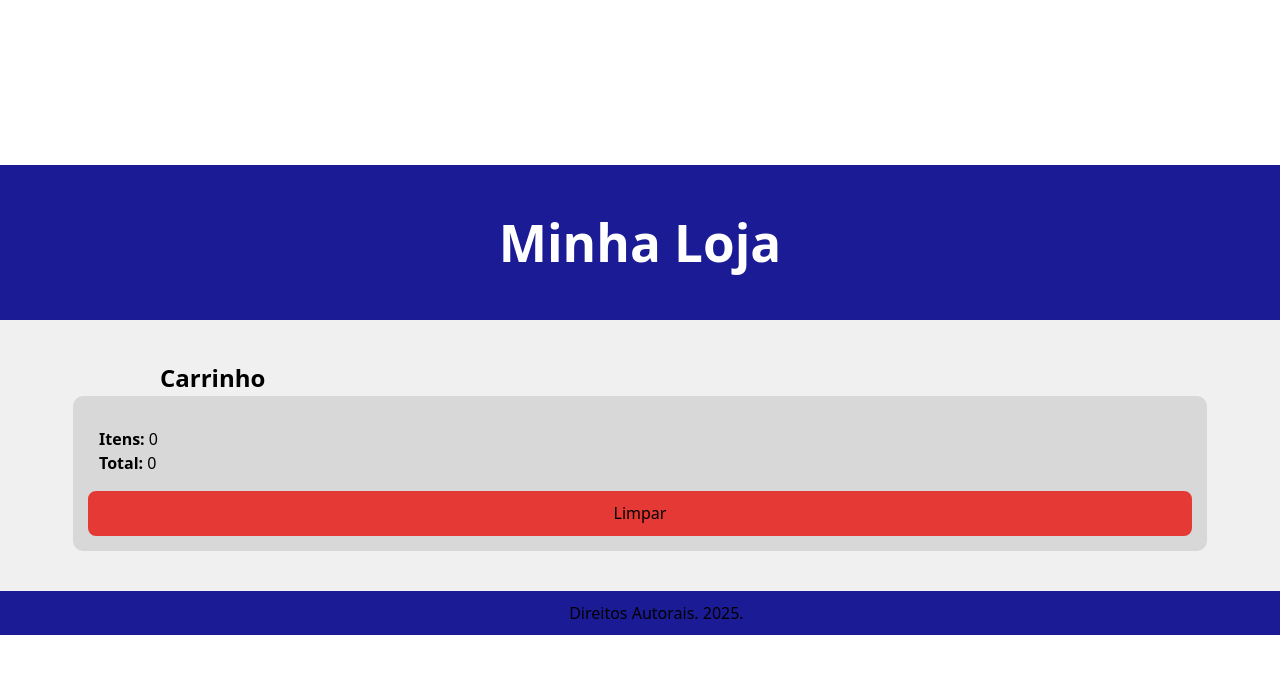
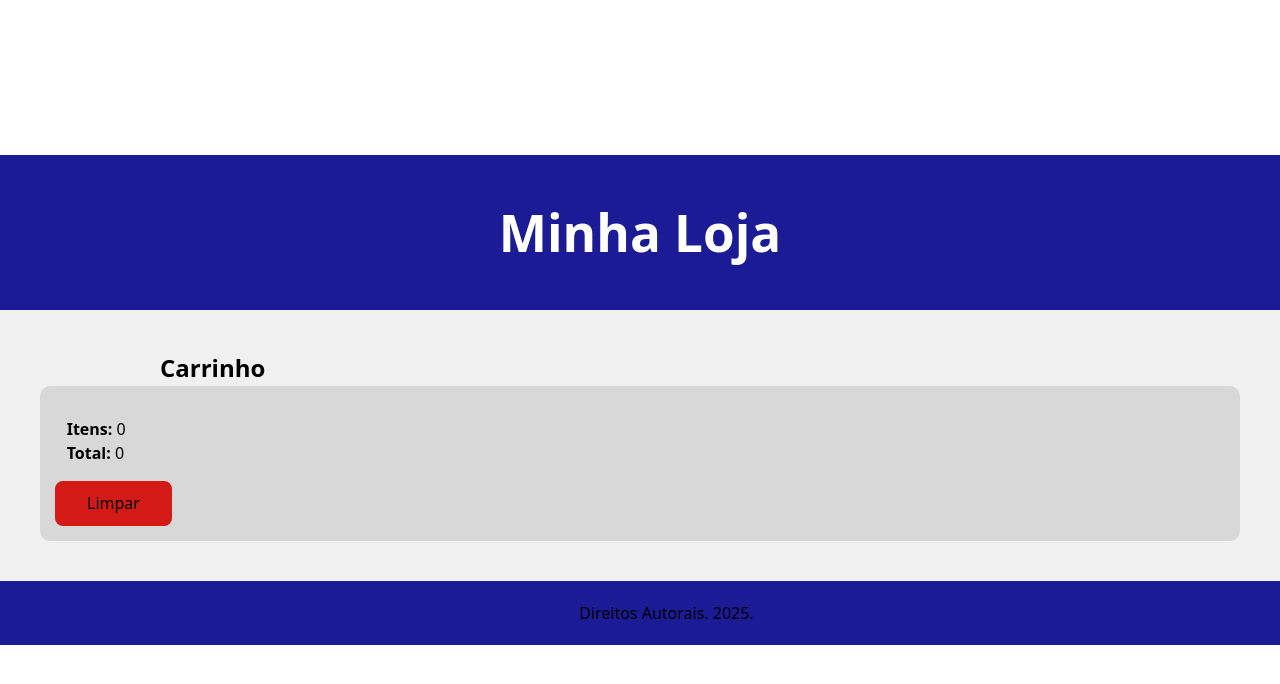
Before and after one commit to INARI18/T1-PW, a React (Vite) app: page /cart in a window 1280 px wide. Shown: the top 684 px of the page. Built offline with nearby package versions, Linux system fonts and the light colour scheme.

Commit message:
feat: adicionado funcao excluir produto do cart, layout: ajeitado Cart_item, layout: alterado delete button

```diff
--- a/src/App.jsx
+++ b/src/App.jsx
@@ -42,14 +42,28 @@ export default function App() {
     })
   }
 
+  const excludeItem = (item) => {
+    setCart(prevCart => {
+      const newStorage = prevCart.filter((product) => product.id !== item.id)
+      const newTotalPrice = cart.totalPrice - item.price
+      const newSize = cart.size - 1
+
+      return {
+        storage: newStorage,
+        totalPrice: newTotalPrice,
+        size: newSize
+      }
+    })
+  }
+
   return (
     <div>
       <BrowserRouter>
         <Header />
           <Routes>
-            <Route path="/" element={<LandingPage cart={cart} products={productsData.products} addToCart={addToCart} clearCart={clearCart}/>} />
+            <Route path="/" element={<LandingPage cart={cart} products={productsData.products} addToCart={addToCart} clearCart={clearCart} excludeItem={excludeItem}/>} />
             <Route path="/products" element={<ProductPage products={productsData.products} addToCart={addToCart}/>} />
-            <Route path="/cart" element={<CartPage cart={cart} clearCart={clearCart}/>} />
+            <Route path="/cart" element={<CartPage cart={cart} clearCart={clearCart} excludeItem={excludeItem}/>} />
           </Routes>
       </BrowserRouter>
       <Footer />
--- a/src/assets/styles/Cart.css
+++ b/src/assets/styles/Cart.css
@@ -1,7 +1,6 @@
 /* Body do CartPage */
 .cart-body {
     background-color: rgb(240, 240, 240);
-    justify-content: center;
     padding: 40px;
 }
 
@@ -12,7 +11,6 @@
 /* Cart */
 .Cart{
     display: flex;
-    align-items: center;
     flex-direction: column;
     margin-top: 0px;
 }
@@ -21,7 +19,6 @@
     color: white;
     border-radius: 8px;
     padding: 5px;
-    text-align: center;
     width: 80px;
 
 }
@@ -30,7 +27,7 @@
     display: flex;
     border-radius: 10px;
     flex-direction: column;
-    width: 92%;
+    width: auto;
     margin-top: 0%;
     padding: 15px;
 }
@@ -69,10 +66,9 @@ p {
     display: flex;
     color: black;
     margin-top: 0%;
-    margin-left: 1%;
     height: 70px;
-    width: 98%;
     align-items: center;
+    border-radius: 8px;
     margin-bottom: 1%;
 }
 
@@ -95,7 +91,7 @@ p {
 .cart_item .item_details {
     display: flex;
     flex-direction: column;
-    justify-content: space-between;
+    color: white;
 }
 
 .cart_item .item_details ul {
@@ -113,4 +109,5 @@ p {
 .cart_item .item_details p {
    font-size: small;
    width: 100%;
+   text-align: left;
 }
--- a/src/assets/styles/Ui.css
+++ b/src/assets/styles/Ui.css
@@ -1,8 +1,8 @@
 /* Footer */
 footer{
   background-color: rgb(27, 27, 150);
-  color: #fff;
-  padding: 10px;
+  padding: 20px;
+  color: white;
   text-align: center;
   width: 100%;
 }
@@ -22,18 +22,7 @@ header h1{
     color: white;
 }
 
-/* Button */
-
-.button {
-    display: inline-block;
-    border-radius: 8px;
-    padding: 8px 12px;
-    width: 150px;
-    text-align: center;
-    cursor: pointer;
-    font-weight: 600;
-    border: none;
-}
+/* Buttons */
 
 /* variant buy */
 .button--buy {
@@ -44,14 +33,16 @@ header h1{
 
 /* variant clear */
 .button--clear {
-    background-color: #e53935;
+    background-color: #d31a17;
     color: #000000;
-    border: 2px solid #e53935;
+    border: 2px solid #d31a17;
+    width: 10%;
 }
 
 /* variant delete */
 .button--delete {
-    background-color: #ffeb3b;
+    background-color: #ffb836;
     color: #000000;
-    border: 2px solid #f0c000;
+    border: 2px solid #ffb836;
+    margin-left: 950%;
 }
--- a/src/components/functions/Cart.jsx
+++ b/src/components/functions/Cart.jsx
@@ -2,7 +2,7 @@ import '../../assets/styles/Cart.css'
 import Button from '../ui/Button'
 import { Link } from 'react-router-dom';
 
-export default function Cart({cart, clearCart}) {
+export default function Cart({cart, clearCart, excludeItem}) {
 
     const handleClear = () => {
         clearCart();
@@ -16,8 +16,8 @@ export default function Cart({cart, clearCart}) {
                             <li><p><b>Itens:</b> {cart.size}</p></li>
                             <li><p><b>Total:</b> {cart.totalPrice}</p></li>
                         </ul>
-                        {Object.entries(cart.storage).map((item) => (
-                            <Cart_item item={item}/>
+                        {cart.storage.map((item) => (
+                            <Cart_item item={item} excludeItem={excludeItem}/>
                         ))}
                         <Button text="Limpar" variant='clear' onClick={handleClear}/>
                     </section>
@@ -27,18 +27,23 @@ export default function Cart({cart, clearCart}) {
 }
 
 
-function Cart_item({ item }) {
+function Cart_item({item , excludeItem}) {
+
+    const deleteItem = () => {
+        if (excludeItem) excludeItem(item);
+    }
 
     return (
         <section className="cart_item">
             <h2>{item.name}</h2>
             <section className="item_details">
-                <ul>
+                <ul style={{marginLeft:'20px'}}>
                     <li> <p>{item.name}</p></li>
                     <li> <p>{item.price}</p></li>
                 </ul>
             </section>
-            <Button text="Excluir" />
+                <div><Button text="Excluir" variant='delete' onClick={deleteItem}/>
+                </div>
         </section>
     );
 }
--- a/src/components/pages/CartPage.jsx
+++ b/src/components/pages/CartPage.jsx
@@ -1,11 +1,11 @@
 import '../../assets/styles/Cart.css'
 import Cart  from '../functions/Cart'
 
-export default function CartPage({cart, clearCart}) {
+export default function CartPage({cart, clearCart, excludeItem}) {
     return (
         <section className="cart-body">
             <section>
-                <Cart cart={cart} clearCart={clearCart}/>
+                <Cart cart={cart} clearCart={clearCart} excludeItem={excludeItem}/>
             </section>
         </section>
     );
--- a/src/components/pages/ProductPage.jsx
+++ b/src/components/pages/ProductPage.jsx
@@ -1,12 +1,12 @@
 import ProductList from '../functions/Product';
 import '../../assets/styles/Product.css';
 
-export default function ProductPage({products, addToCart}) {
+export default function ProductPage({products, addToCart, excludeItem}) {
 
   return (
       <main>
         <section className="product-body">
-            <ProductList products={products} addToCart={addToCart} />
+            <ProductList products={products} addToCart={addToCart} excludeItem={excludeItem} />
         </section>
       </main>
   )
```
